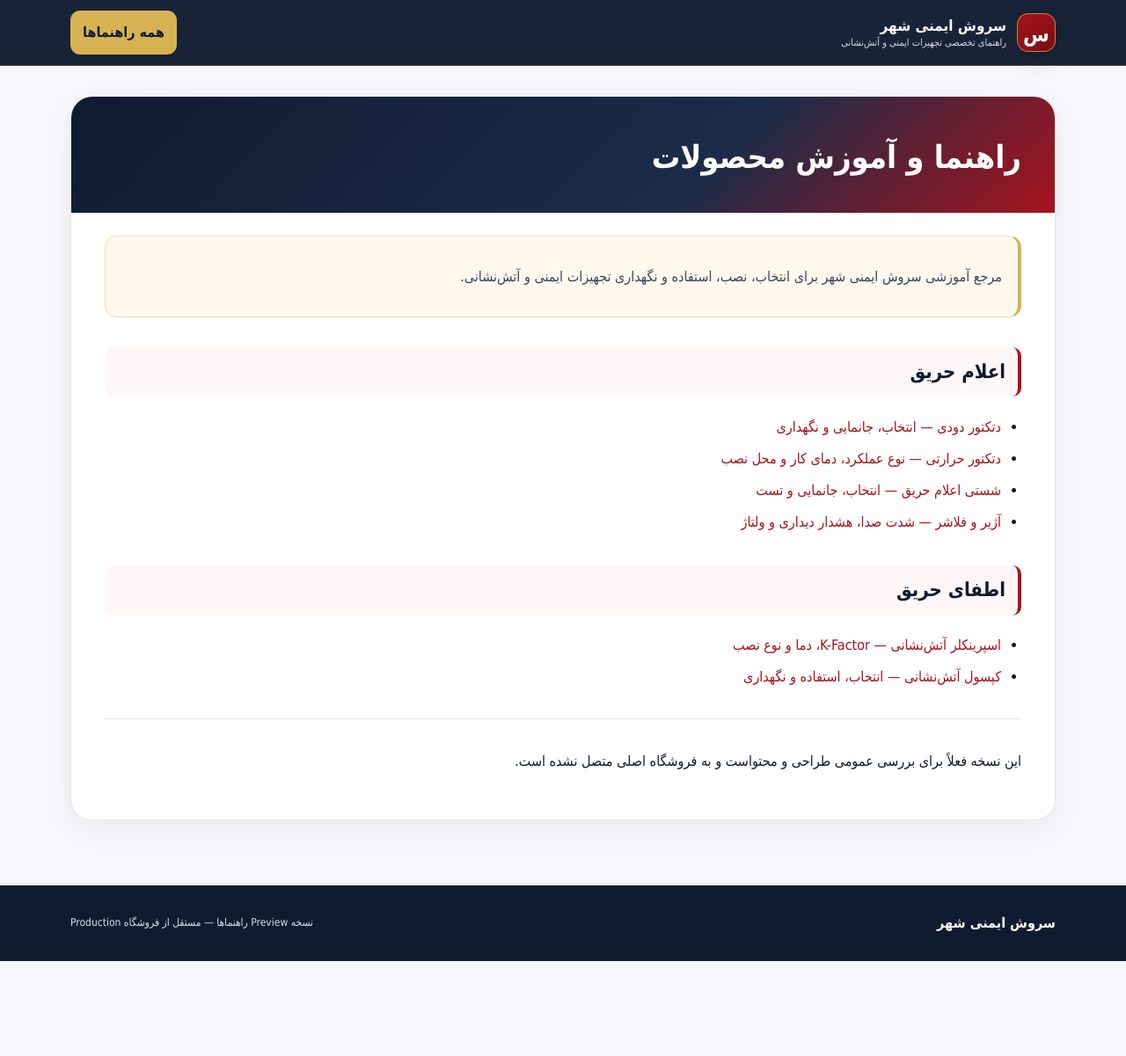
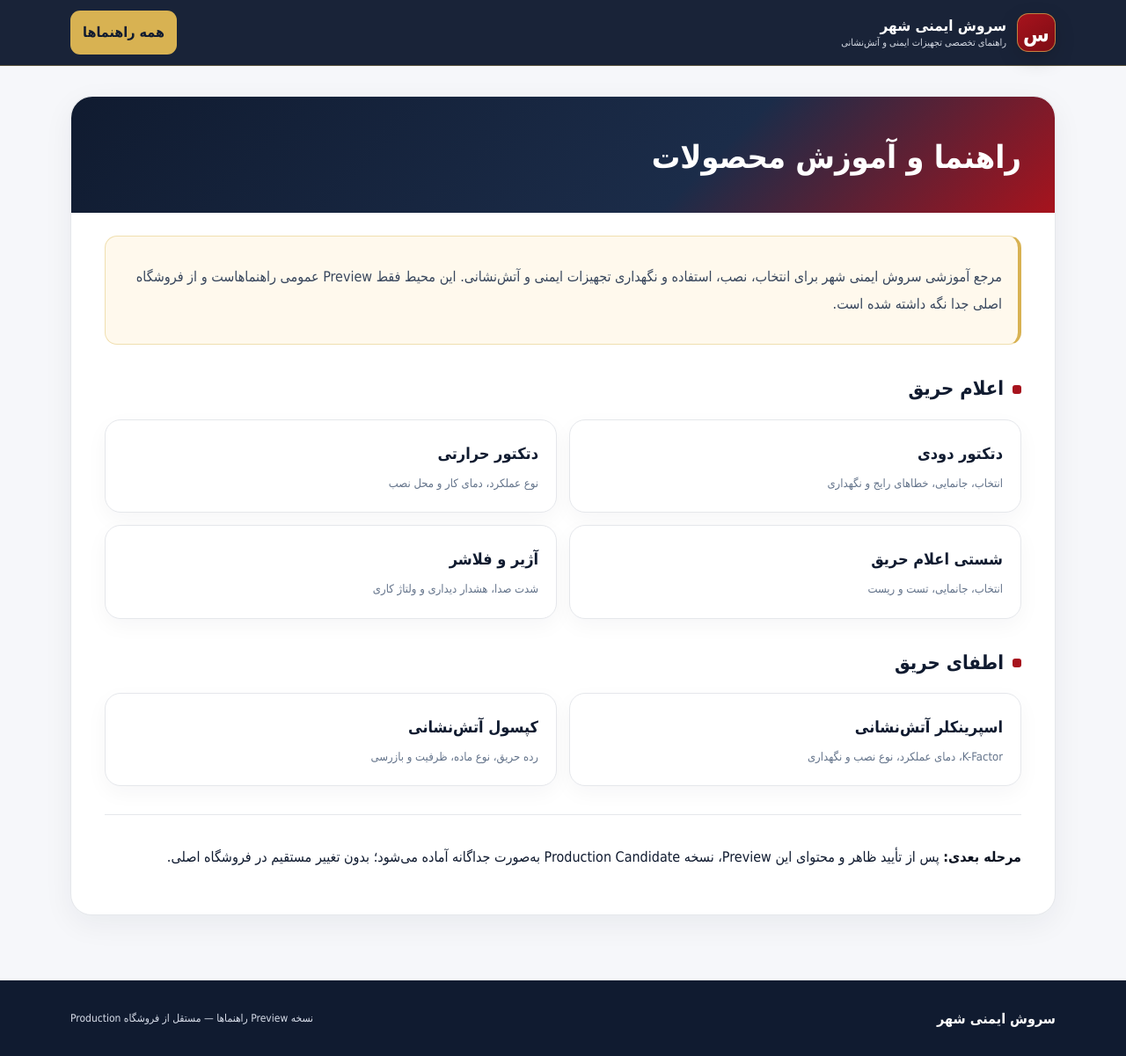
Before and after one commit to arvidghasemian-cmyk/fire-executive-guides-preview, a Jekyll site: the page built from index.md, in a window 1280 px wide and 1201 px high. Shown: the whole window at 88% size. Built offline with Jekyll 4.4.1, drawn with Linux system fonts in a browser that asks for light colours.

Commit message:
design: upgrade guide home with categorized cards

```diff
--- a/index.md
+++ b/index.md
@@ -1,24 +1,27 @@
 ---
 layout: default
 title: راهنما و آموزش محصولات
+description: مرجع آموزشی سروش ایمنی شهر برای انتخاب، نصب، استفاده و نگهداری تجهیزات ایمنی و آتش‌نشانی
 ---
 
 # راهنما و آموزش محصولات
 
-> مرجع آموزشی سروش ایمنی شهر برای انتخاب، نصب، استفاده و نگهداری تجهیزات ایمنی و آتش‌نشانی.
+> مرجع آموزشی سروش ایمنی شهر برای انتخاب، نصب، استفاده و نگهداری تجهیزات ایمنی و آتش‌نشانی. این محیط فقط Preview عمومی راهنماهاست و از فروشگاه اصلی جدا نگه داشته شده است.
 
-## اعلام حریق
+<h2 class="guide-section-title">اعلام حریق</h2>
+<div class="guide-grid">
+  <a class="guide-card" href="smoke-detector-operation-guide.html"><strong>دتکتور دودی</strong><span>انتخاب، جانمایی، خطاهای رایج و نگهداری</span></a>
+  <a class="guide-card" href="heat-detector-operation-guide.html"><strong>دتکتور حرارتی</strong><span>نوع عملکرد، دمای کار و محل نصب</span></a>
+  <a class="guide-card" href="manual-call-point-operation-guide.html"><strong>شستی اعلام حریق</strong><span>انتخاب، جانمایی، تست و ریست</span></a>
+  <a class="guide-card" href="alarm-flasher-selection-guide.html"><strong>آژیر و فلاشر</strong><span>شدت صدا، هشدار دیداری و ولتاژ کاری</span></a>
+</div>
 
-- [دتکتور دودی — انتخاب، جانمایی و نگهداری](smoke-detector-operation-guide.html)
-- [دتکتور حرارتی — نوع عملکرد، دمای کار و محل نصب](heat-detector-operation-guide.html)
-- [شستی اعلام حریق — انتخاب، جانمایی و تست](manual-call-point-operation-guide.html)
-- [آژیر و فلاشر — شدت صدا، هشدار دیداری و ولتاژ](alarm-flasher-selection-guide.html)
-
-## اطفای حریق
-
-- [اسپرینکلر آتش‌نشانی — K-Factor، دما و نوع نصب](fire-sprinkler-operation-guide.html)
-- [کپسول آتش‌نشانی — انتخاب، استفاده و نگهداری](fire-extinguisher-use-guide.html)
+<h2 class="guide-section-title">اطفای حریق</h2>
+<div class="guide-grid">
+  <a class="guide-card" href="fire-sprinkler-operation-guide.html"><strong>اسپرینکلر آتش‌نشانی</strong><span>K-Factor، دمای عملکرد، نوع نصب و نگهداری</span></a>
+  <a class="guide-card" href="fire-extinguisher-use-guide.html"><strong>کپسول آتش‌نشانی</strong><span>رده حریق، نوع ماده، ظرفیت و بازرسی</span></a>
+</div>
 
 ---
 
-این نسخه فعلاً برای بررسی عمومی طراحی و محتواست و به فروشگاه اصلی متصل نشده است.
+**مرحله بعدی:** پس از تأیید ظاهر و محتوای این Preview، نسخه Production Candidate به‌صورت جداگانه آماده می‌شود؛ بدون تغییر مستقیم در فروشگاه اصلی.
```
